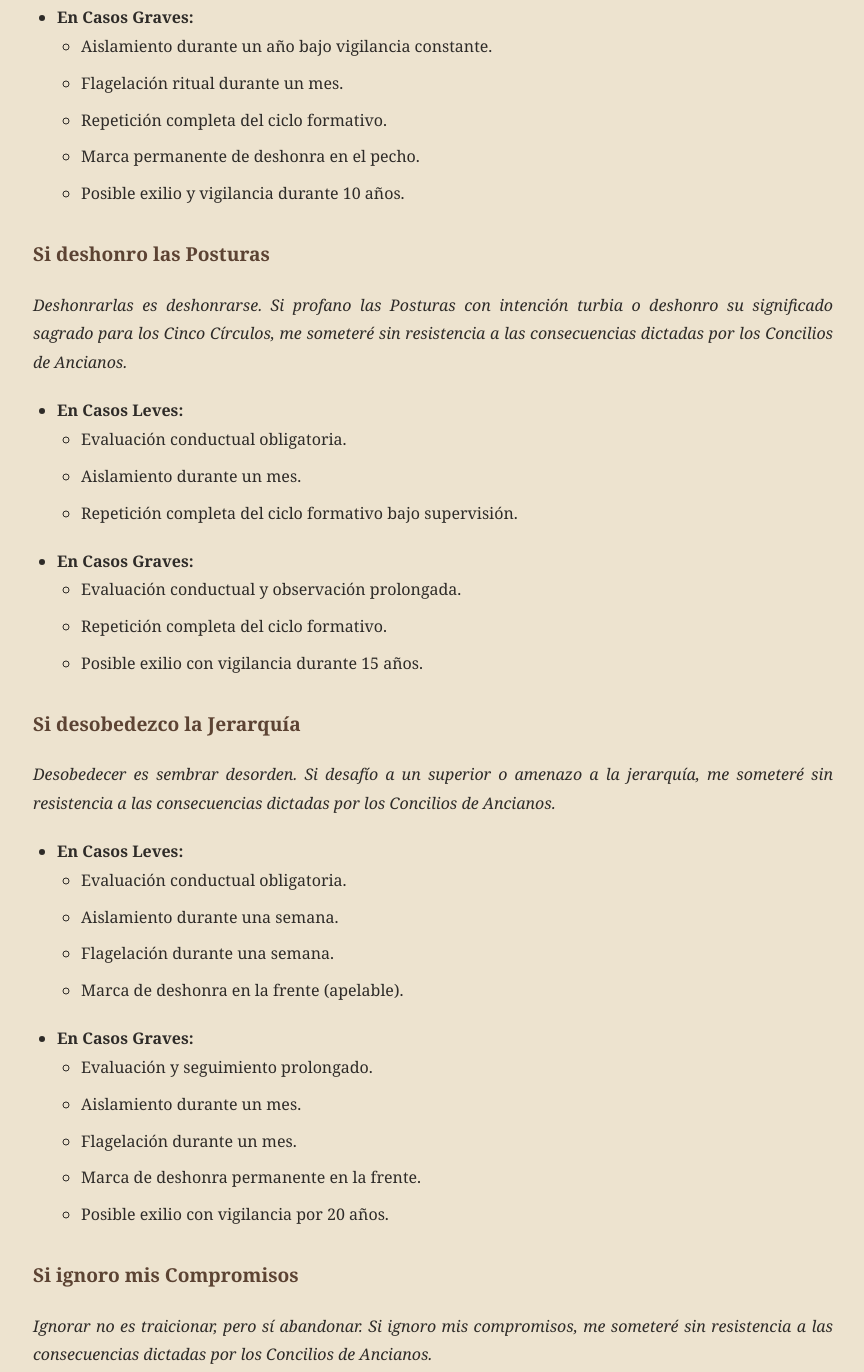
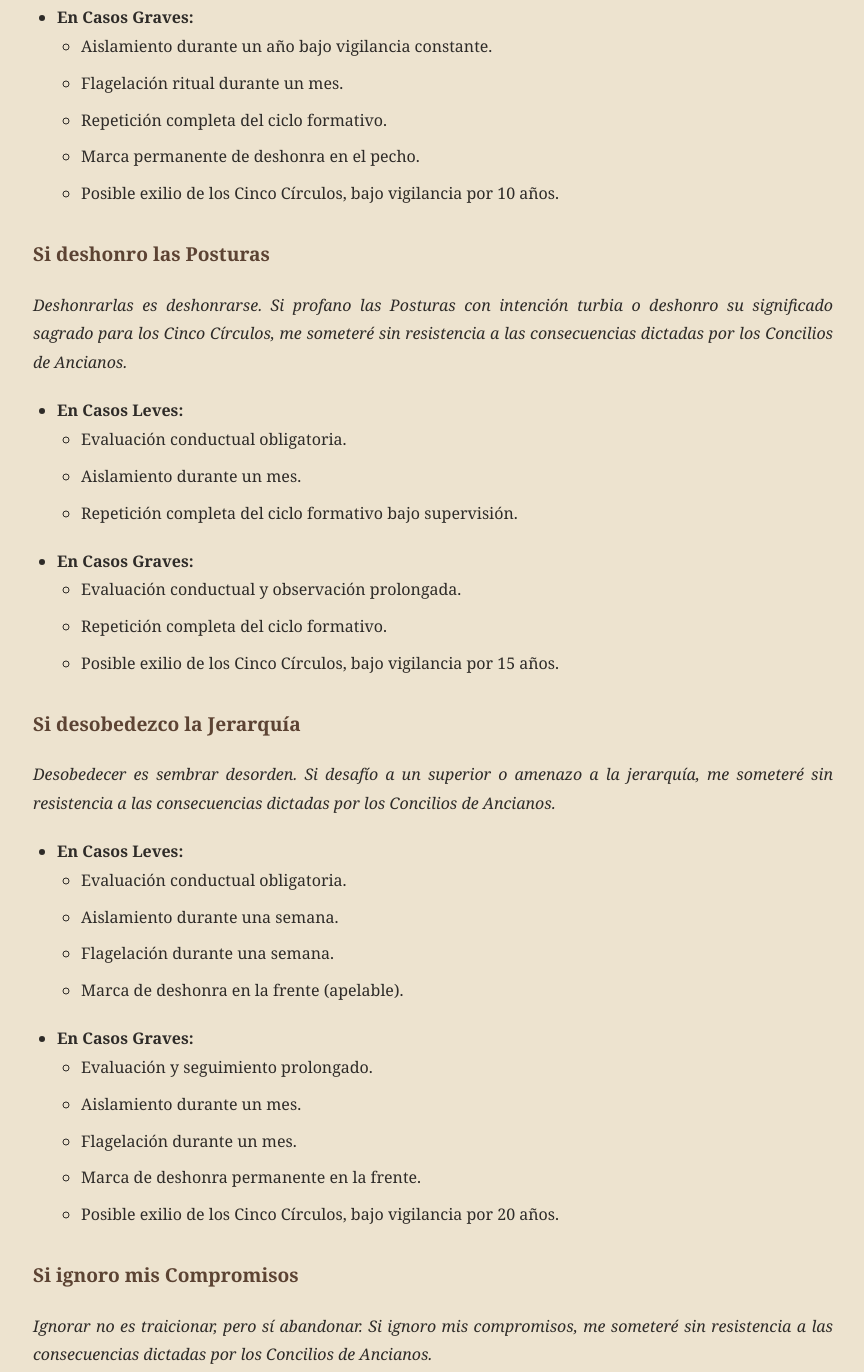
Before and after one commit to MrFraullen/Los-Cinco-Circulos, a plain HTML site: page el-libro-de-hierro.html in a window 1280 px wide. Shown: the part 6350-7722 px from the top of the page, without its empty margins (207-1071 px from the left). Drawn offline with Linux system fonts and the light colour scheme.

Commit message:
Update el-libro-de-hierro.html

```diff
--- a/el-libro-de-hierro.html
+++ b/el-libro-de-hierro.html
@@ -236,7 +236,7 @@
         <li>Flagelación ritual durante un mes.</li>
         <li>Repetición completa del ciclo formativo.</li>
         <li>Marca permanente de deshonra en el pecho.</li>
-        <li>Posible exilio y vigilancia durante 10 años.</li>
+        <li>Posible exilio de los Cinco Círculos, bajo vigilancia por 10 años.</li>
         </ul>
     </li>
     </ul>
@@ -257,7 +257,7 @@
         <ul>
         <li>Evaluación conductual y observación prolongada.</li>
         <li>Repetición completa del ciclo formativo.</li>
-        <li>Posible exilio con vigilancia durante 15 años.</li>
+        <li>Posible exilio de los Cinco Círculos, bajo vigilancia por 15 años.</li>
         </ul>
     </li>
     </ul>
@@ -281,7 +281,7 @@
         <li>Aislamiento durante un mes.</li>
         <li>Flagelación durante un mes.</li>
         <li>Marca de deshonra permanente en la frente.</li>
-        <li>Posible exilio con vigilancia por 20 años.</li>
+        <li>Posible exilio de los Cinco Círculos, bajo vigilancia por 20 años.</li>
         </ul>
     </li>
     </ul>
@@ -326,7 +326,7 @@
         <li>Silencio forzado durante un año.</li>
         <li>Corte de lengua.</li>
         <li>Expulsión de las bibliotecas.</li>
-        <li>Posible exilio por 5 años con vigilancia.</li>
+        <li>Posible exilio de los Cinco Círculos, bajo vigilancia por 5 años.</li>
         </ul>
     </li>
     </ul>
@@ -369,7 +369,7 @@
         <ul>
         <li>Aislamiento total durante un año.</li>
         <li>Marca permanente de exilio en la espalda.</li>
-        <li>Posible exilio con vigilancia por 10 años.</li>
+        <li>Posible exilio de los Cinco Círculos, bajo vigilancia por 10 años.</li>
         </ul>
     </li>
     </ul>
```
